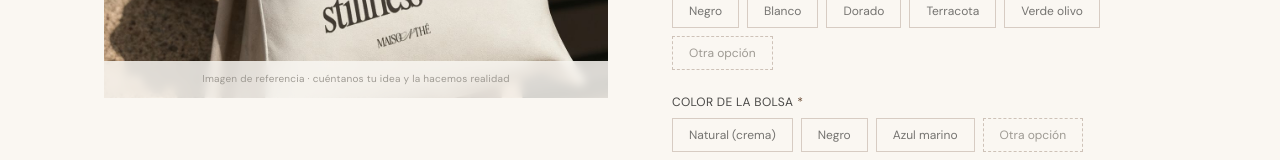
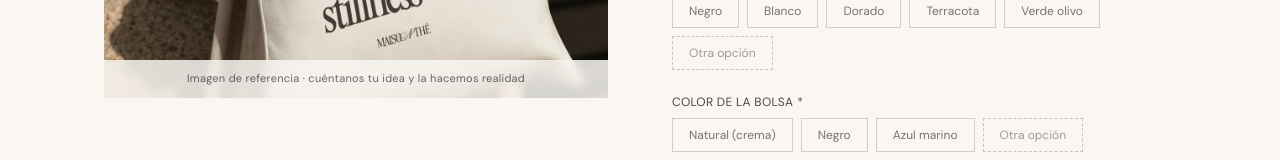
Before and after one commit to MarkiiAk/CortandoVinil, a Next.js app: page /shop/bolsa-tote in a window 1280 px wide. Shown: the part 577-737 px from the top of the page. Built offline with nearby package versions, Linux system fonts and the light colour scheme; no server answers.

Commit message:
cambio de color del text-carbon

```diff
--- a/components/shop/ProductDetail.tsx
+++ b/components/shop/ProductDetail.tsx
@@ -158,7 +158,7 @@ export function ProductDetail({ product, related }: Props) {
                         />
                         {/* Badge inferior */}
                         <div className="absolute bottom-0 left-0 right-0 bg-crema/85 backdrop-blur-sm px-4 py-2.5 flex items-center justify-center">
-                          <span className="font-dm text-[10px] tracking-wide text-humo text-center leading-relaxed">
+                          <span className="font-dm text-[11px] tracking-wide text-carbon/65 text-center leading-relaxed">
                             Imagen de referencia · cuéntanos tu idea y la hacemos realidad
                           </span>
                         </div>
```
